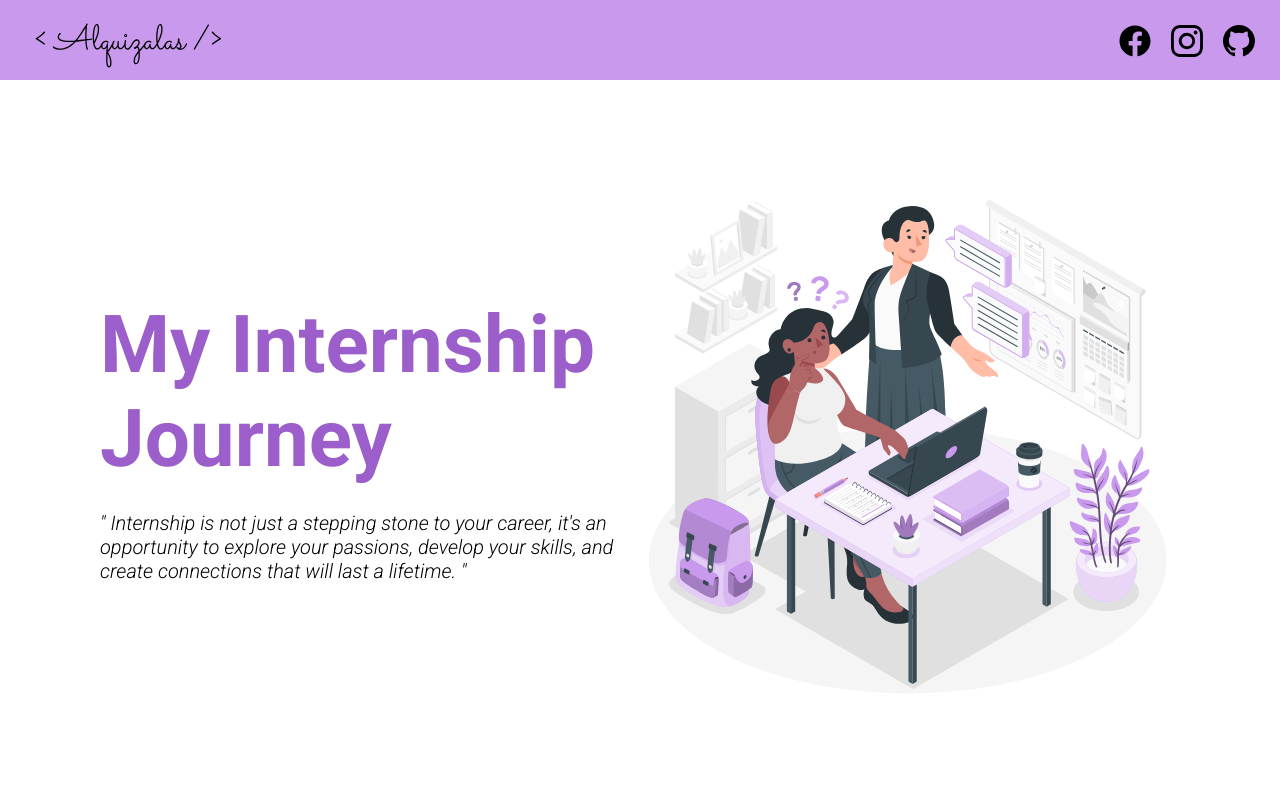
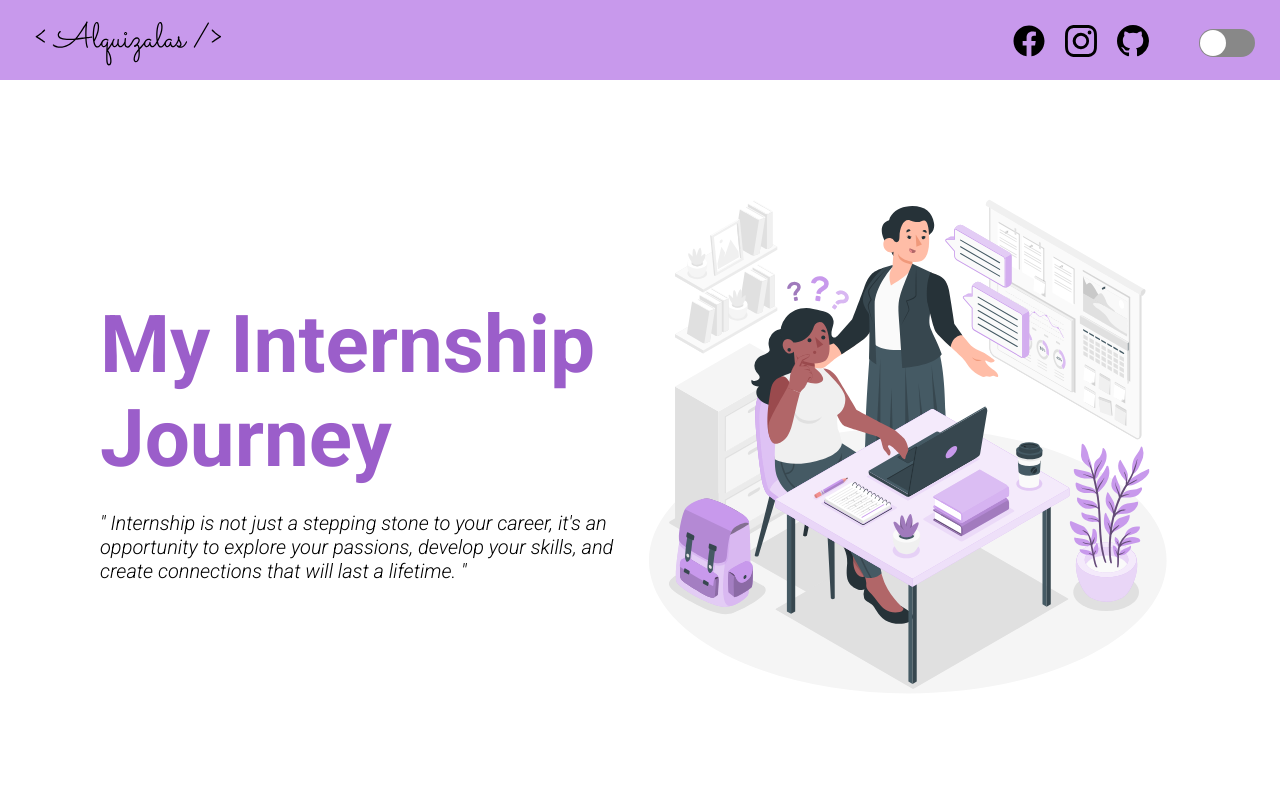
Before and after one commit to stolenfallen1/React_BlogV1_Static, a React (Vite) app: page / in a window 1280 px wide. Shown: the top 800 px of the page. Built offline with nearby package versions, Linux system fonts and the light colour scheme.

Commit message:
footer media queries and react-switch

```diff
--- a/package.json
+++ b/package.json
@@ -12,7 +12,8 @@
     "react": "^18.2.0",
     "react-dom": "^18.2.0",
     "react-icons": "^4.8.0",
-    "react-slick": "^0.29.0"
+    "react-slick": "^0.29.0",
+    "react-switch": "^7.0.0"
   },
   "devDependencies": {
     "@types/react": "^18.0.28",
--- a/src/components/Nav.jsx
+++ b/src/components/Nav.jsx
@@ -3,6 +3,7 @@ import logo from "../assets/Logo.svg";
 import "../styles/Nav.css";
 import { FaFacebook } from "react-icons/fa";
 import { BsInstagram, BsGithub } from "react-icons/bs";
+import Switch from 'react-switch'
 
 const Nav = () => {
   const [isSticky, setIsSticky] = useState(false);
@@ -22,9 +23,17 @@ const Nav = () => {
     }
   };
 
+  const [isDarkMode, setIsDarkMode] = useState(false);
+
+  const toggleTheme = () => {
+    setIsDarkMode(!isDarkMode);
+  };
+
   return (
     <div className={isSticky ? "nav-container sticky" : "nav-container"}>
-      <img src={logo} className="nav-logo" />
+      <div className="logo-container">
+        <img src={logo} className="nav-logo" />
+      </div>
       <div className="nav-icons">
         <a href="https://www.facebook.com/vandaxthegreat1">
           <FaFacebook style={{ marginRight: "20px" }} className="facebook" />
@@ -36,6 +45,14 @@ const Nav = () => {
           <BsGithub className="github" />
         </a>
       </div>
+      <div className="toggle">
+        <Switch
+          checked={isDarkMode}
+          onChange={toggleTheme}
+          checkedIcon={false}
+          uncheckedIcon={false}
+        />
+      </div>
     </div>
   );
 };
--- a/src/styles/Footer.css
+++ b/src/styles/Footer.css
@@ -14,3 +14,24 @@
 .underline {
   text-decoration: underline;
 }
+
+/* 768 screen size */
+@media screen and (max-width: 768px) {
+  .footer-text {
+    font-size: 0.9rem;
+  }
+}
+
+/* 600 screen size */
+@media screen and (max-width: 600px) {
+  .footer-text {
+    font-size: 0.8rem;
+  }
+}
+
+/* 500 screen size */
+@media screen and (max-width: 500px) {
+  .footer-text {
+    font-size: 0.7rem;
+  }
+}
--- a/src/styles/Nav.css
+++ b/src/styles/Nav.css
@@ -14,6 +14,10 @@
   width: 100%;
   z-index: 999;
   box-shadow: 0 4px 14px #c899ec;
+}
+
+.logo-container {
+  flex-grow: 1;
 }
 
 .nav-logo {
@@ -47,14 +51,22 @@
   transition: color 0.3s;
 }
 
+.toggle {
+  padding: 0px 25px;
+}
+
 /* 600 screen size */
-@media screen and (max-width: 500px) {
+@media screen and (max-width: 600px) {
   .nav-container {
     display: flex;
     flex-direction: column;
     justify-content: center;
     align-items: center;
     height: 15vh;
+  }
+
+  .logo-container {
+    flex-grow: 0;
   }
 
   .nav-logo {
@@ -65,4 +77,9 @@
     font-size: 1.5rem;
     padding: 0;
   }
+
+  .toggle {
+    display: none;
+  }
+
 }
```
Also changed, not shown: 1 other file (tests, documents, lock files or other folders).
